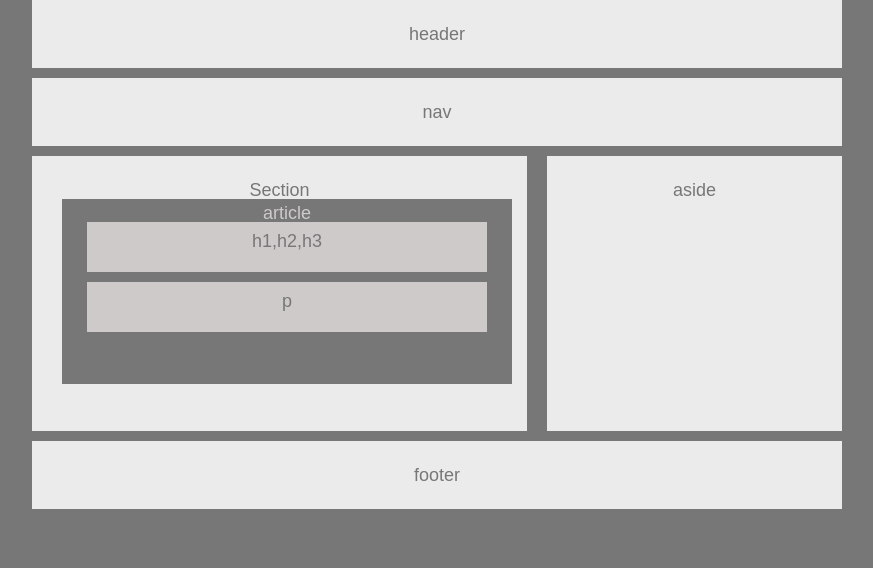
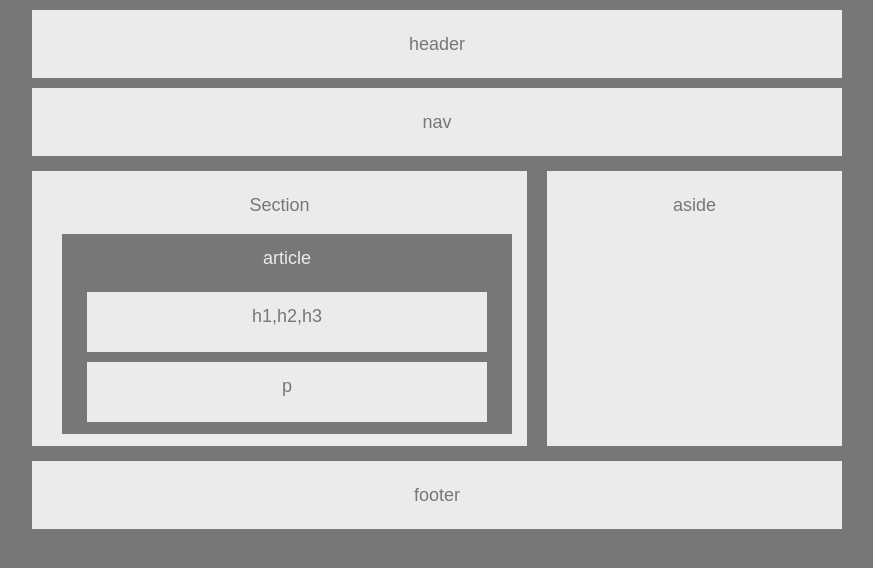
Before and after one commit to lberti92/HW-Layout, a plain HTML site: page index.html in a window 1280 px wide. Shown: the whole page, without its empty margins (118-991 px from the left). Drawn offline with Linux system fonts and the light colour scheme.

Commit message:
updated style.css

```diff
--- a/style.css
+++ b/style.css
@@ -12,16 +12,18 @@ body {
 }
 
 header, nav, footer {
-  padding: 25px;
+  background: #ebebeb;
   margin-bottom: 10px;
   margin-left: 150px;
-  background: #ebebeb;
+  margin-top: 10px;
+  padding: 25px;
 }
 
 #section, #aside {
   background: #ebebeb;
   height: 275px;
-  margin-bottom: 10px;
+  margin-bottom: 15px;
+  margin-top:5px;
   padding: 25px;
 }
 
@@ -33,51 +35,37 @@ header, nav, footer {
 
 #aside {
   float:right;
+  margin-left: 20px;
   width: 295px;
-  margin-left: 20px;
 }
 
 .article {
   background: #777;
-  color: #cecaca;
+  color: #ebebeb;
   float: left;
+  height: 200px;
   margin-left: 5px;
-  height: 185px;
-  padding: 5px;
+  margin-top: 20px;
+  padding: 15px;
   width: 450px;
 }
 
 .h1, .p {
+  background: #ebebeb;
+  color: #777;
   float: left;
+  height: 60px;
+  margin-left: 10px;
+  margin-top:25px;
+  padding:15px;
   width: 400px;
-  height: 50px;
-  margin-bottom: 10px;
-  margin-left: 20px;
-  padding:10px;
-  color: #777;
-  background: #cecaca;
+}
+
+.p {
+  margin-top: 10px;
 }
 
 footer {
   clear: both;
   margin-bottom: 0;
 }
-
-/*.h1 {
-  float: left;
-  width: 400px;
-  height: 75px;
-  margin:bottom;
-  margin-left: 15px;
-  padding:15px;
-  color: #777;
-  background: #cecaca;
-}
-
-.p {
-  float: left;
-  width: 400px;
-  height: 50px;
-  color: #777;
-  background: #cecaca;
-}
```
